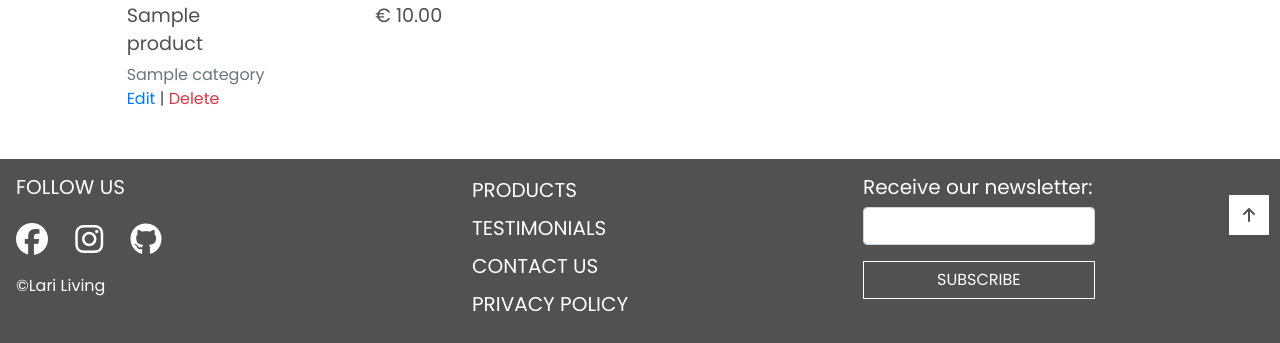
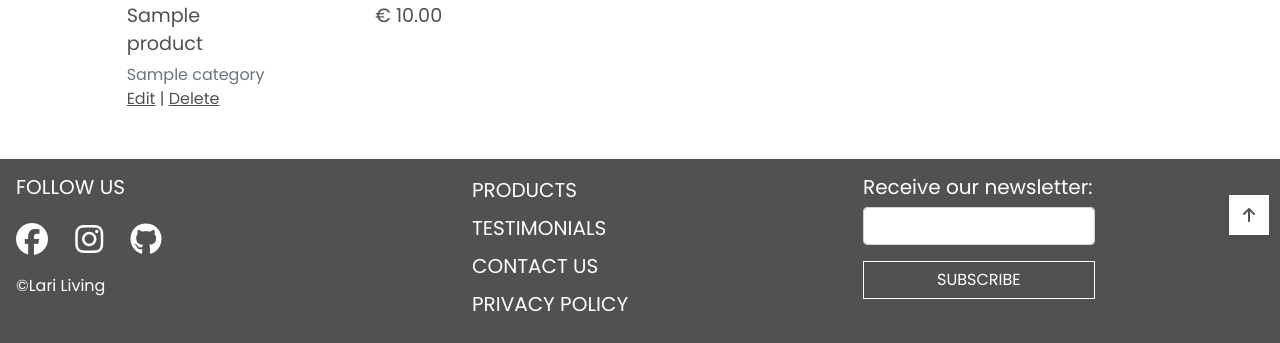
Before and after one commit to Darioc18/PP5_lari_living, a Django app: page /products/ in a window 1280 px wide. Shown: the part 554-897 px from the top of the page. Run offline with Django 3.2, Linux system fonts and the light colour scheme; a user stored in the database is signed in; tables that the repository leaves empty hold one stand-in row (values such as "Sample post"); grey boxes marked "Sample" are stand-in pictures; some libraries are stand-ins or nearby versions.

Commit message:
Change text colour products page

```diff
--- a/products/templates/products/products.html
+++ b/products/templates/products/products.html
@@ -76,8 +76,8 @@
                                             {% endif %}
                                             {% if request.user.is_superuser %}
                                                 <p>
-                                                    <a href="{% url 'edit_product' product.id %}" aria-label="edit product">Edit</a> |
-                                                    <a class="text-danger" href="{% url 'delete_product' product.id %}" aria-label="delete product">Delete</a>
+                                                    <a href="{% url 'edit_product' product.id %}" aria-label="edit product" class="grey-underline">Edit</a> |
+                                                    <a class="grey-underline" href="{% url 'delete_product' product.id %}" aria-label="delete product">Delete</a>
                                                 </p>
                                             {% endif %}
                                         </div>
```
